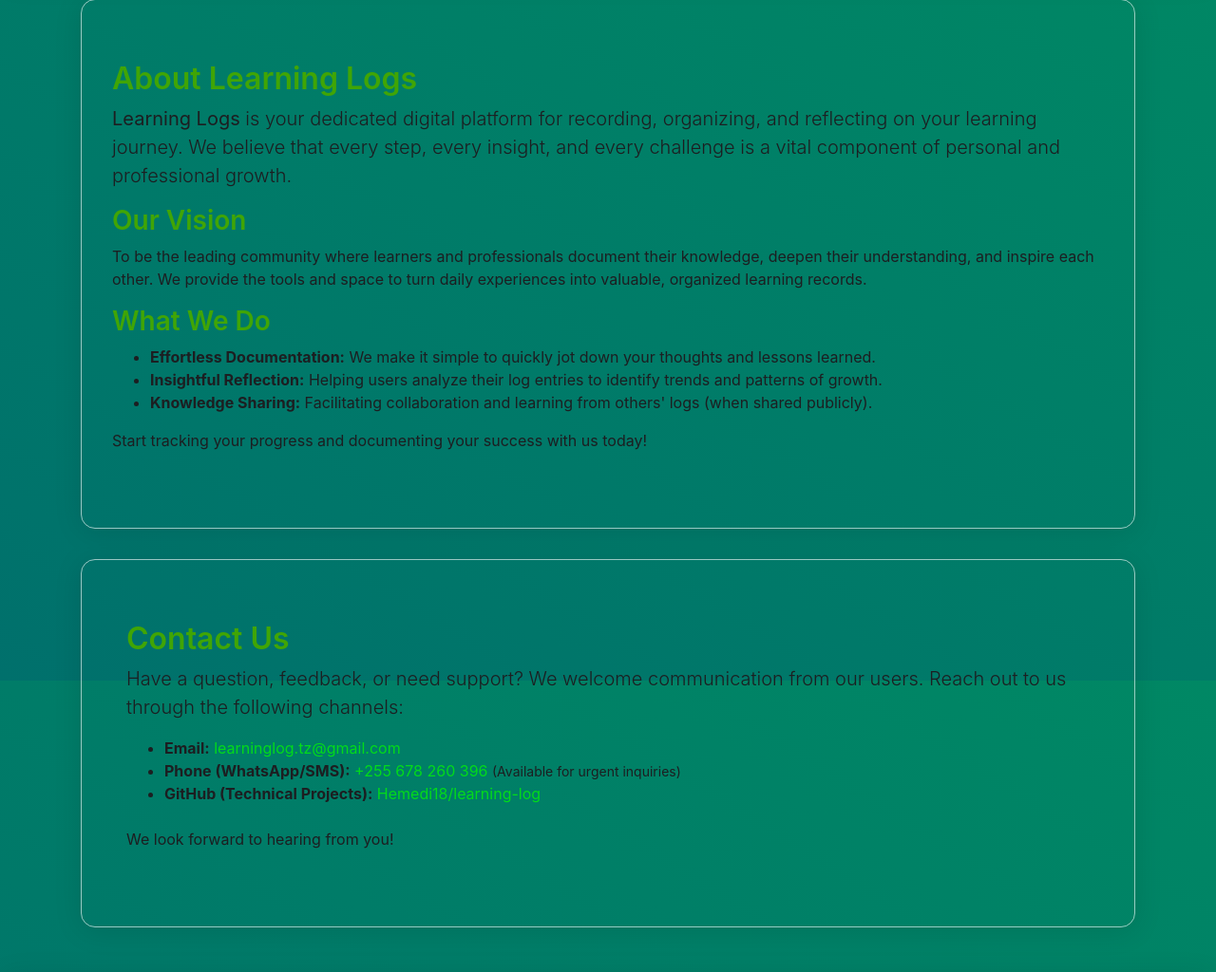
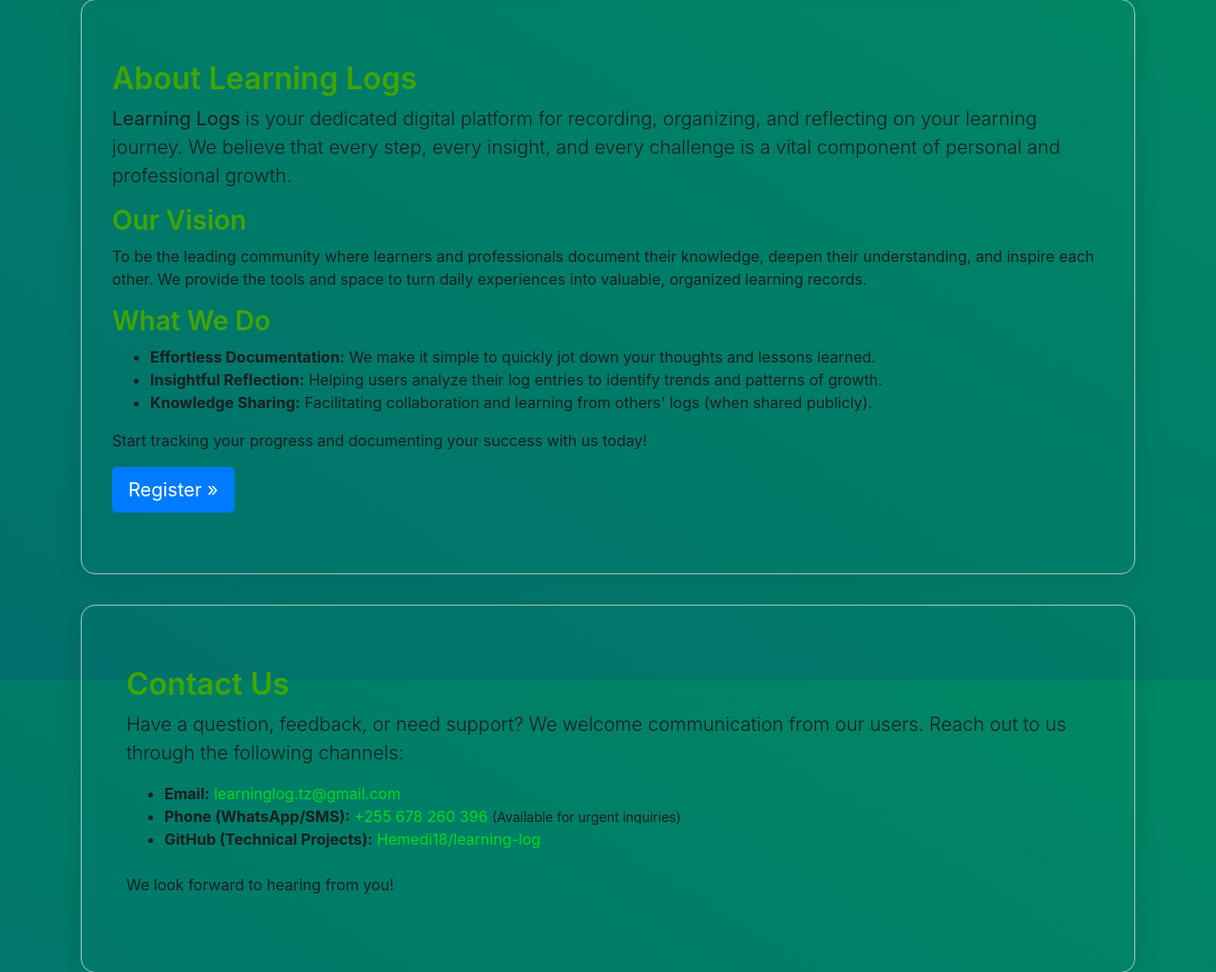
Before and after one commit to Hemedi18/learning-log, a Django app: page / in a window 1280 px wide. Shown: the part 83-1107 px from the top of the page at 95% size. Run offline with Django 5.2, Linux system fonts and the light colour scheme; some libraries are stand-ins or nearby versions.

Commit message:
add register button

```diff
--- a/learning_logs/templates/learning_logs/index.html
+++ b/learning_logs/templates/learning_logs/index.html
@@ -16,6 +16,9 @@
             <li><strong>Knowledge Sharing:</strong> Facilitating collaboration and learning from others' logs (when shared publicly).</li>
         </ul>
         <p>Start tracking your progress and documenting your success with us today!</p>
+        {% if not user.is_authenticated %}
+          <a class="btn btn-lg btn-primary" href="{% url 'users:register' %}"role="button">Register &raquo;</a>
+        {% endif %}
       </div>
 
     {% comment %} <div >
```
